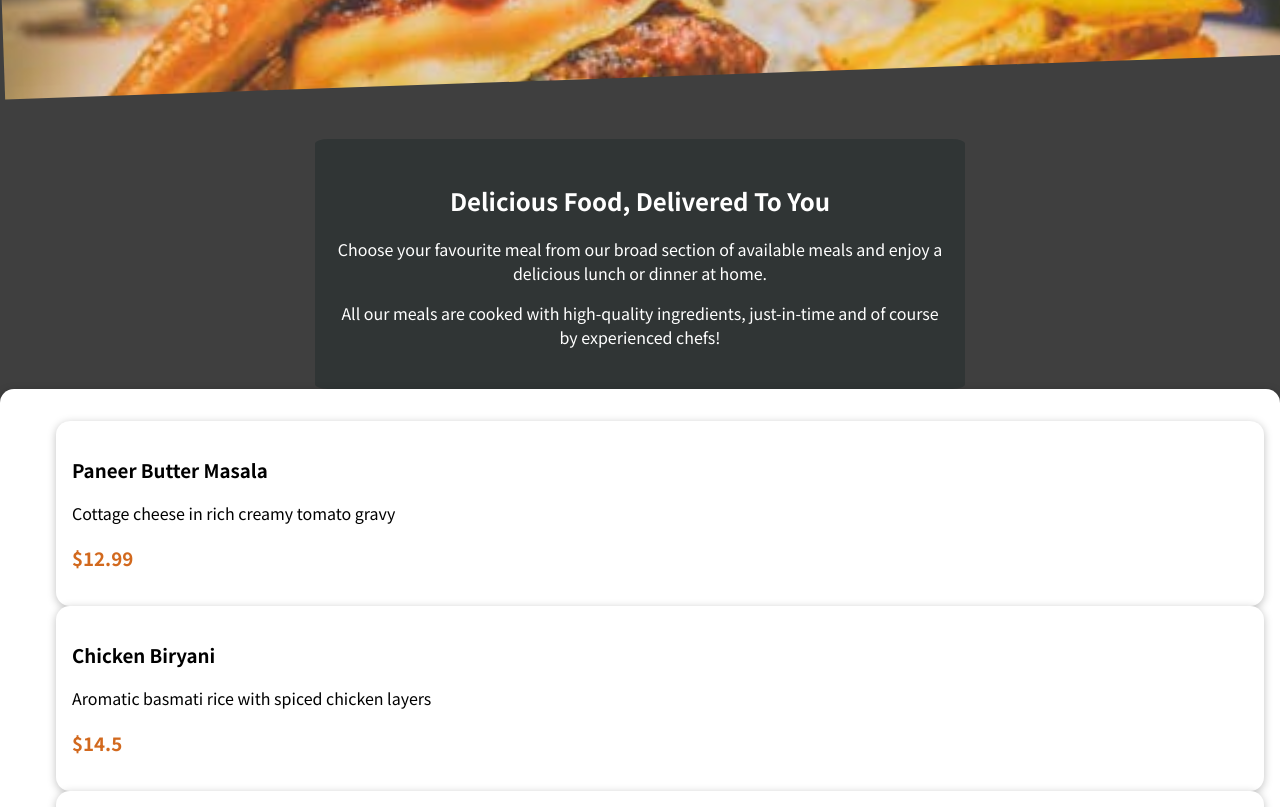
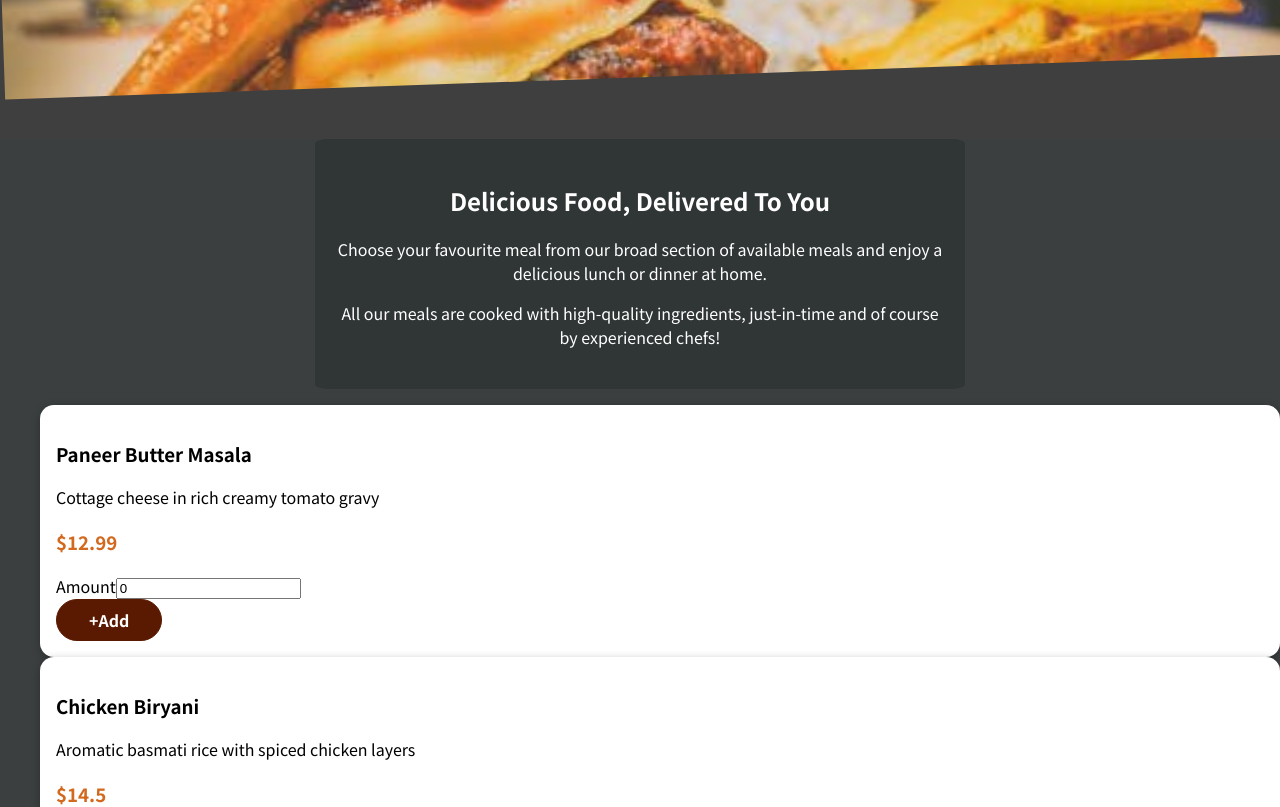
Before and after one commit to Ayanadiya/Restaurant-App, a React (Create React App) app: page / in a window 1280 px wide. Shown: the part 340-1147 px from the top of the page. Built offline with nearby package versions, Linux system fonts and the light colour scheme.

Commit message:
added form

```diff
--- a/src/App.js
+++ b/src/App.js
@@ -1,11 +1,12 @@
 import { Fragment } from "react/jsx-runtime";
 import Header from "./components/Layout/Header";
 import Meals from "./components/Meals/Meals";
+import classes from "./App.module.css";
 function App() {
   return (
     <Fragment>
       <Header/>
-      <main>
+      <main className={classes.main}>
         <Meals/>
       </main>
     </Fragment>
--- /dev/null
+++ b/src/App.module.css
@@ -0,0 +1,3 @@
+.main{
+    background-color: rgb(59, 63, 63);
+}
--- /dev/null
+++ b/src/components/Meals/AddForm.js
@@ -0,0 +1,17 @@
+import React, {useState} from "react";
+import classes from "./AddForm.module.css"
+
+const Addform=()=>{
+    const [count, setCount]=useState(0);
+    return (
+        <form className={classes.form}>
+            <div>
+                <label htmlFor="amount">Amount</label>
+                <input type="number" value={count} id="amount" name="amount" />
+            </div>
+            <button type="button" className={classes.button}>+Add</button>
+        </form>
+    )
+}
+
+export default Addform;
--- /dev/null
+++ b/src/components/Meals/AddForm.module.css
@@ -0,0 +1,22 @@
+.form{
+   background-color: white;
+   align-items: center;
+   gap: 1rem;
+}
+.button {
+  font: inherit;
+  cursor: pointer;
+  background-color: #5a1a01;
+  border: 1px solid #5a1a01;
+  color: white;
+  padding: 0.5rem 2rem;
+  border-radius: 25px;
+  font-weight: bold;
+  transition: background-color 0.3s ease;
+}
+
+.button:hover,
+.button:active {
+  background-color: #7a2706;
+  border-color: #7a2706;
+}
--- a/src/components/Meals/MealsCard.js
+++ b/src/components/Meals/MealsCard.js
@@ -1,12 +1,16 @@
 import React from "react";
 import classes from './MealsCard.module.css'
 import Card from '../UI/Card'
+import Addform from "./AddForm";
 const MealsCard=(props)=>{
     return(
-        <Card className={classes.card}>
-            <h3>{props.name}</h3>
-            <p>{props.description}</p>
-            <h3 className={classes.price}>${props.price}</h3>
+        <Card className={classes.main}>
+            <div>
+                <h3>{props.name}</h3>
+                <p>{props.description}</p>
+                <h3 className={classes.price}>${props.price}</h3>
+            </div>
+            <Addform/>
         </Card>
     )
 }
--- a/src/components/Meals/MealsCard.module.css
+++ b/src/components/Meals/MealsCard.module.css
@@ -1,11 +1,16 @@
-.card{
-    width: 500px;
-    color: rgb(11, 11, 11);
+.main{
+   display: flex;
+   flex-direction: row-reverse;
+    justify-content: space-between;
+    align-items: center;
+    width: 100%;
+    max-width: 800px;
+    margin: 1rem auto;
+    padding: 1rem;
     background-color: white;
-    align-content: center;
-    margin: auto;
-    padding: 20px;
-    border-color: black;
+    border: 1px solid black;
+    box-sizing: border-box;
+    gap: 1rem;
 }
 
 
--- a/src/components/Meals/MealsList.js
+++ b/src/components/Meals/MealsList.js
@@ -44,7 +44,7 @@ const DUMMY_MEAL=[
 
 const MealsList=()=>{
     return (
-        <Card>
+
         <ul className={classes.card}>
             {(DUMMY_MEAL || []).map((meal)=>{
                 return <MealsCard
@@ -55,7 +55,7 @@ const MealsList=()=>{
                 />
             })}
         </ul>
-        </Card>
+
     )
 }
 
--- a/src/components/UI/Card.module.css
+++ b/src/components/UI/Card.module.css
@@ -3,4 +3,5 @@
     box-shadow: 0 2px 8px rgba(0, 0, 0, 0.25);
     border-radius: 14px;
     background-color: white;
+
 }
```
